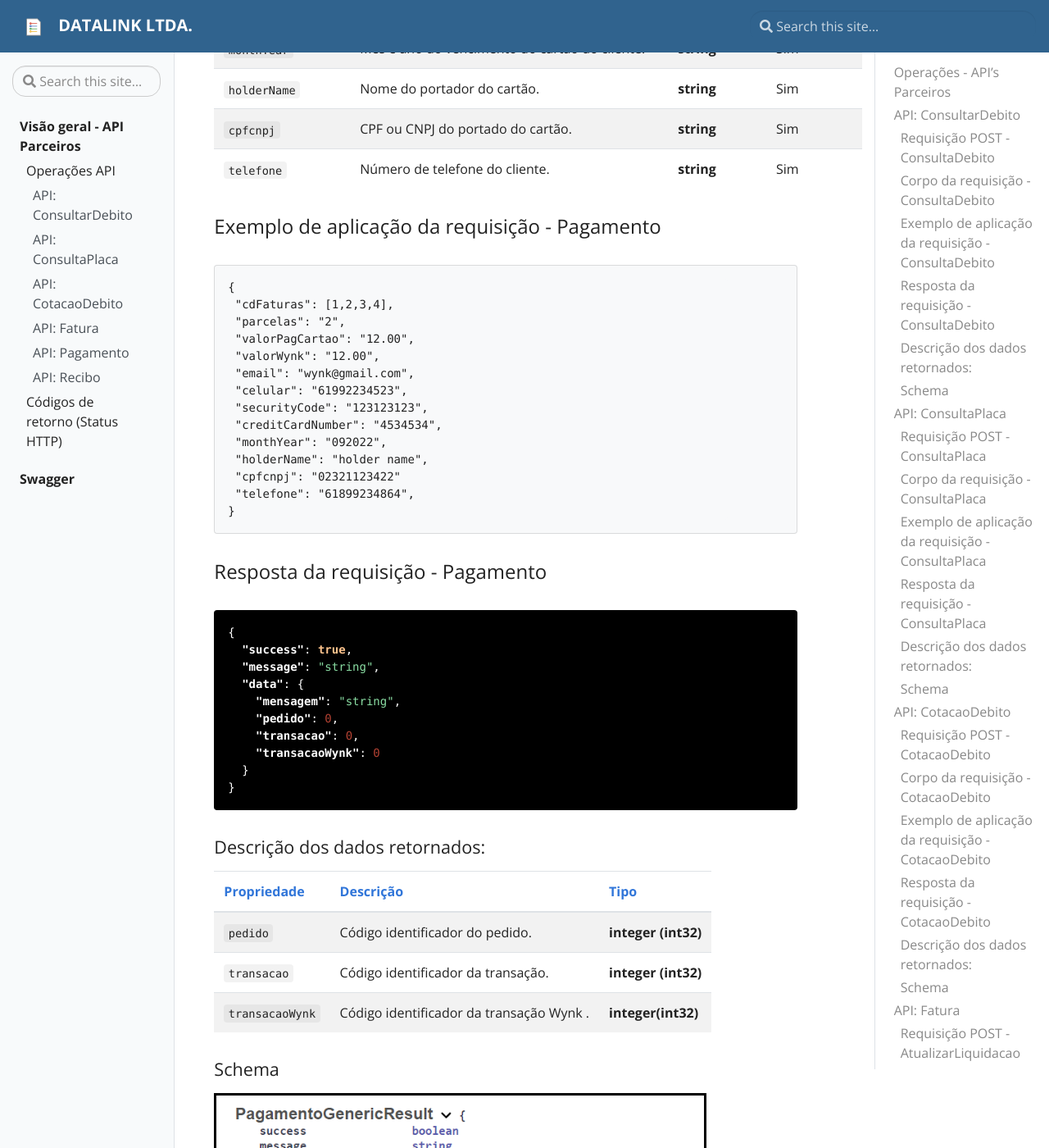
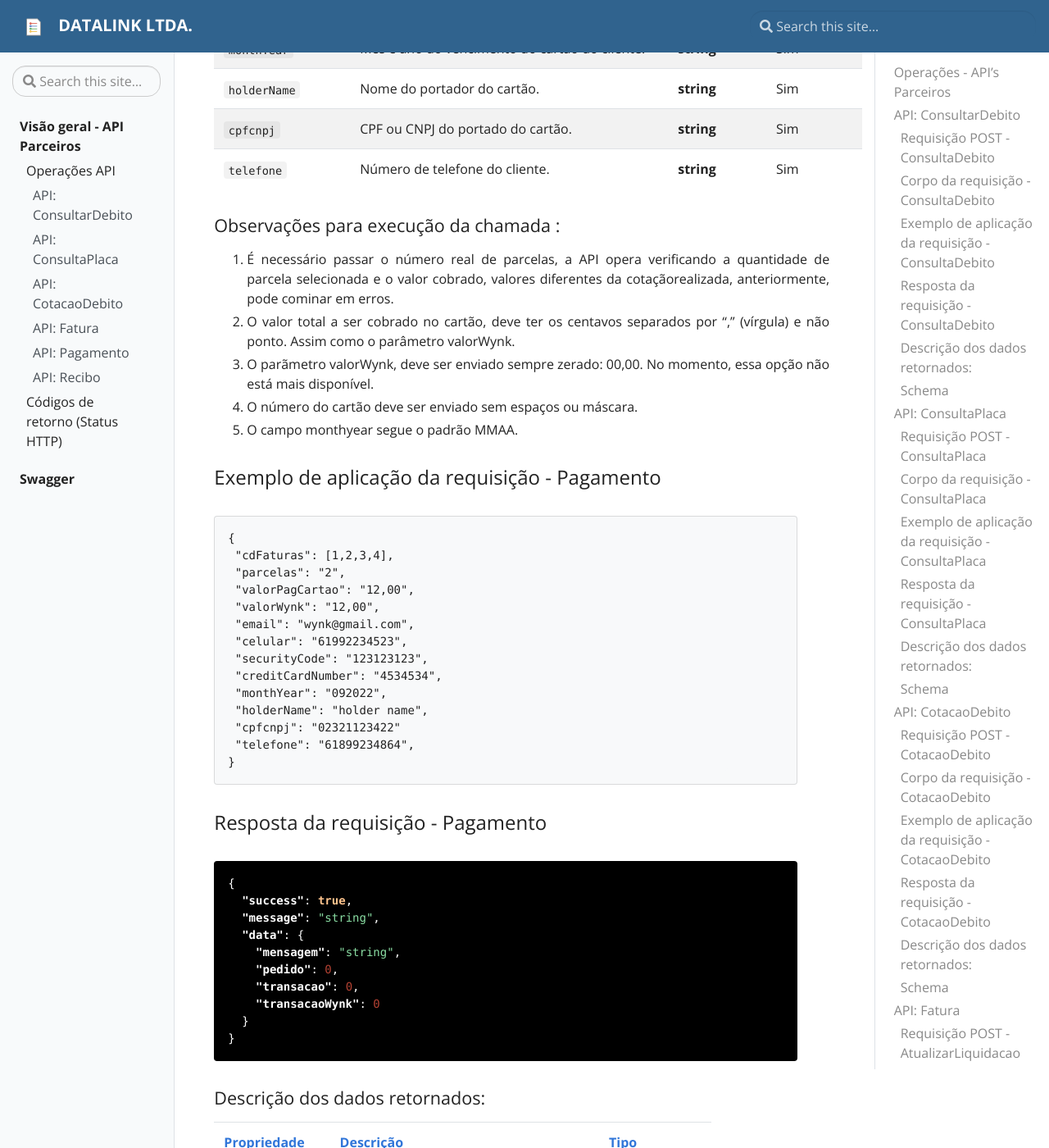
Before and after one commit to apiparcelenahora/manual, a Jekyll site: the page built from _docs/operacoesAPI.md, in a window 1280 px wide and 1400 px high, scrolled down 15699 px. Shown: the whole window at 82% size. Built offline with Jekyll 4.4.1, drawn with Linux system fonts in a browser that asks for light colours.

Commit message:
Update operacoesAPI.md
Atualizando chamada de pagamento

````diff
--- a/_docs/operacoesAPI.md
+++ b/_docs/operacoesAPI.md
@@ -527,14 +527,22 @@ curl -X 'POST' \
 |`cpfcnpj`|CPF ou CNPJ do portado do cartão.|**string**|Sim|
 |`telefone`|Número de telefone do cliente.|**string**|Sim|
 
+#### Observações para execução da chamada :
+
+1. É necessário passar o número real de parcelas, a API opera verificando a quantidade de parcela selecionada e o valor cobrado, valores diferentes da cotaçãorealizada, anteriormente, pode cominar em erros.
+2. O valor total a ser cobrado no cartão, deve ter os centavos separados por "," (vírgula) e não ponto. Assim como o parâmetro valorWynk.
+3. O parãmetro valorWynk, deve ser enviado sempre zerado: 00,00. No momento, essa opção não está mais disponível.
+4. O número do cartão deve ser enviado sem espaços ou máscara.
+5. O campo monthyear segue o padrão MMAA.
+
 ### Exemplo de aplicação da requisição - Pagamento
 
 ```
 {
  "cdFaturas": [1,2,3,4],
  "parcelas": "2",
- "valorPagCartao": "12.00",
- "valorWynk": "12.00",
+ "valorPagCartao": "12,00",
+ "valorWynk": "12,00",
  "email": "wynk@gmail.com",
  "celular": "61992234523",
  "securityCode": "123123123",
````
